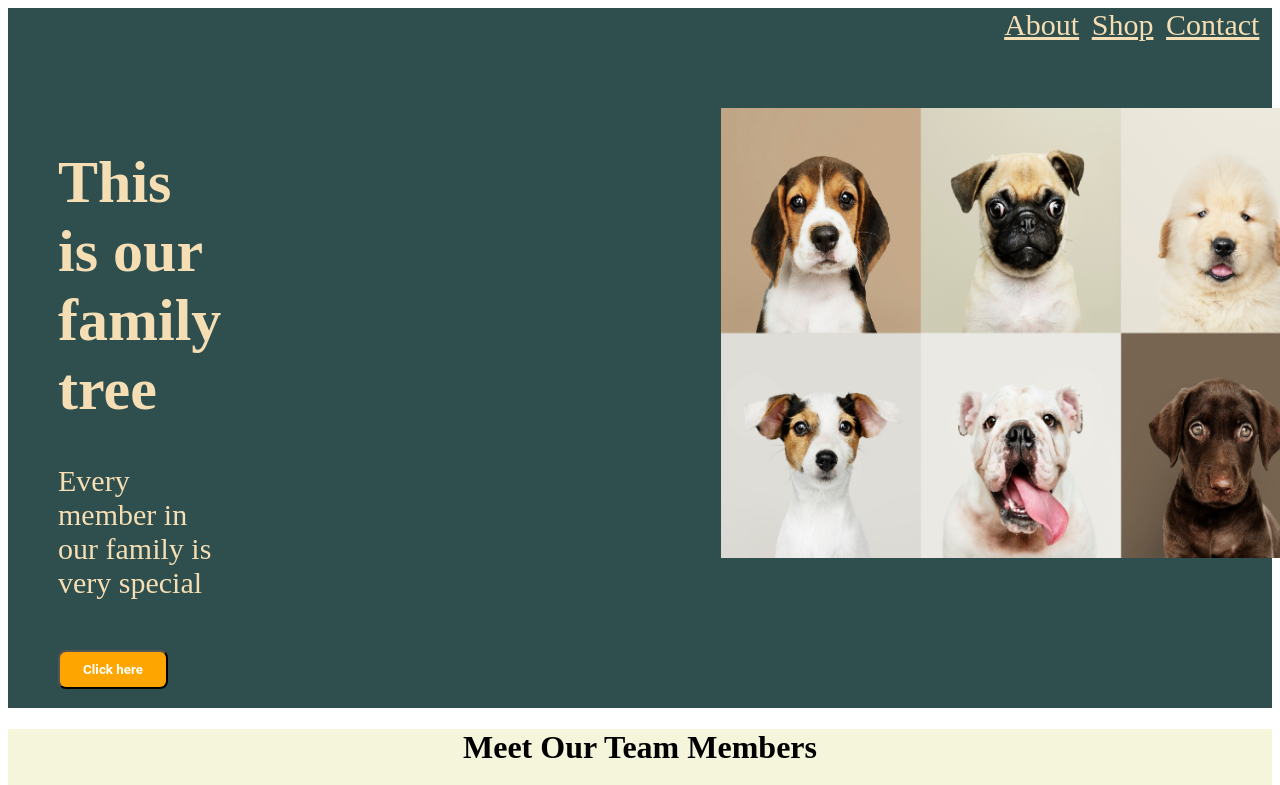
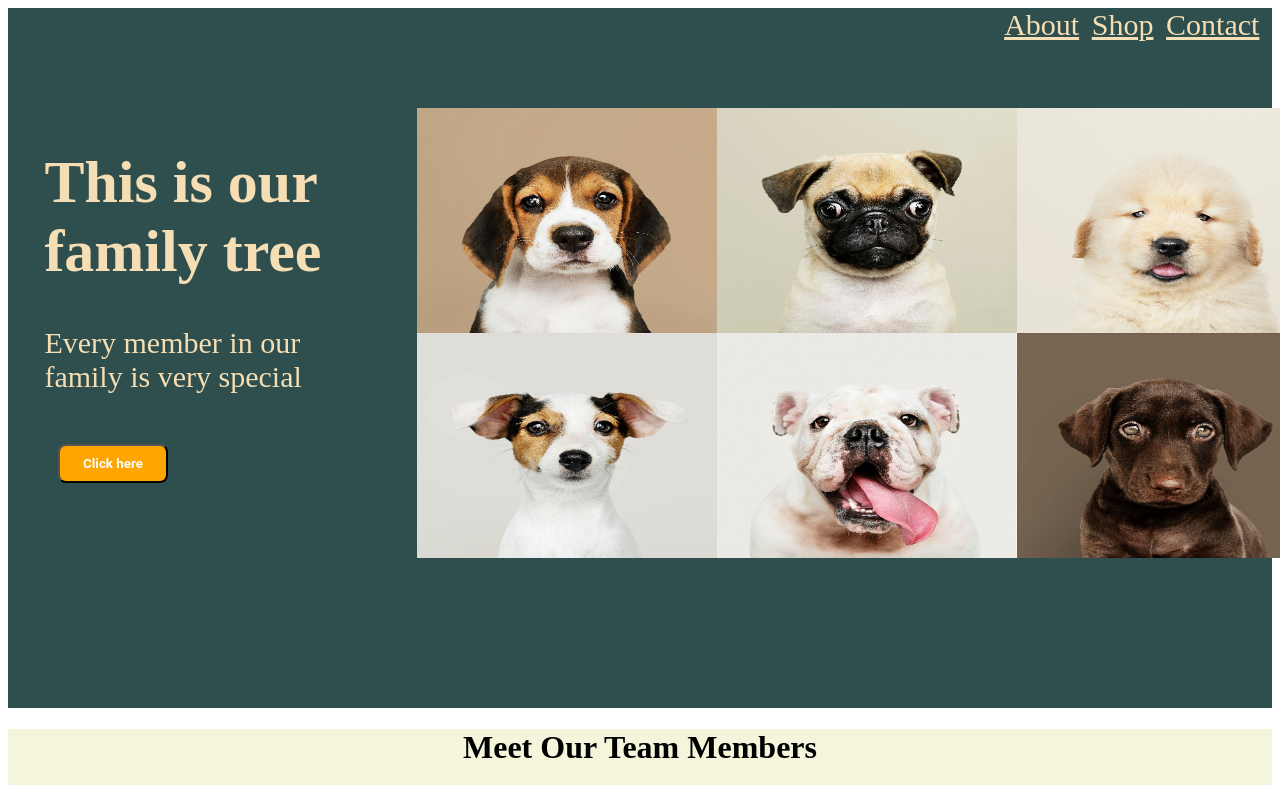
Before and after one commit to Jobotros/landing-project, a plain HTML site: page index.html in a window 1280 px wide. Shown: the top 785 px of the page. Drawn offline with Linux system fonts and the light colour scheme.

Commit message:
modified main css to to make width a relative value

```diff
--- a/main.css
+++ b/main.css
@@ -17,6 +17,7 @@ justify-content: flex-end;
     background-color: darkslategray;
     color: wheat;
     height: 600px;
+    width: 100%;
     font-size: 30px;
 
 
@@ -24,25 +25,29 @@ justify-content: flex-end;
 }
 
 .headers h1 {
-    margin-left: 50px;
+    margin-left: 10%;
 
 }
 
 .headers p {
-    margin-left: 50px;
+    margin-left: 10%;
 }
 .headers img{
     display: flex;
-    width: 600px;
-    height: 450px;
+    width: 30em;
+    height: 15em;
     align-items: flex-end;
-    margin-left: 500px;
+    margin-right: 6%;
+    margin-left: 5%;
+
+
 }
 
 .middle-main{
     background-color:beige;
     justify-items: center;
     text-align: center;
+    width: 100%;
 }
 
 .middle-pics{
@@ -77,15 +82,18 @@ background-color: lightgray;
 font-size: xx-large;
 justify-content: center;
 align-items: center;
+width: 100%;
 
 
 }
 
 .bottom{
+    display:flex ;
     height: 250px;
     background-color: white;
-
-
+    justify-content: center;
+    align-items: center;
+    width: 100%;
 }
 
 .footer{
@@ -93,6 +101,7 @@ align-items: center;
  color: orange;
  text-align: center;
  font-size: larger;
+ width: 100%;
 }
 
 .btn {
@@ -109,12 +118,7 @@ align-items: center;
  font-weight: bold;
  margin: 50px;
 }
-.bottom{
-display:flex ;
-justify-content: center;
-align-items: center;
 
-}
 
 .news{
 display: flex;
@@ -123,6 +127,7 @@ width: 60%;
 height: 60%;
 color: rgb(218, 195, 169);
 justify-content: center;
+
 }
 
 .footer{
```
